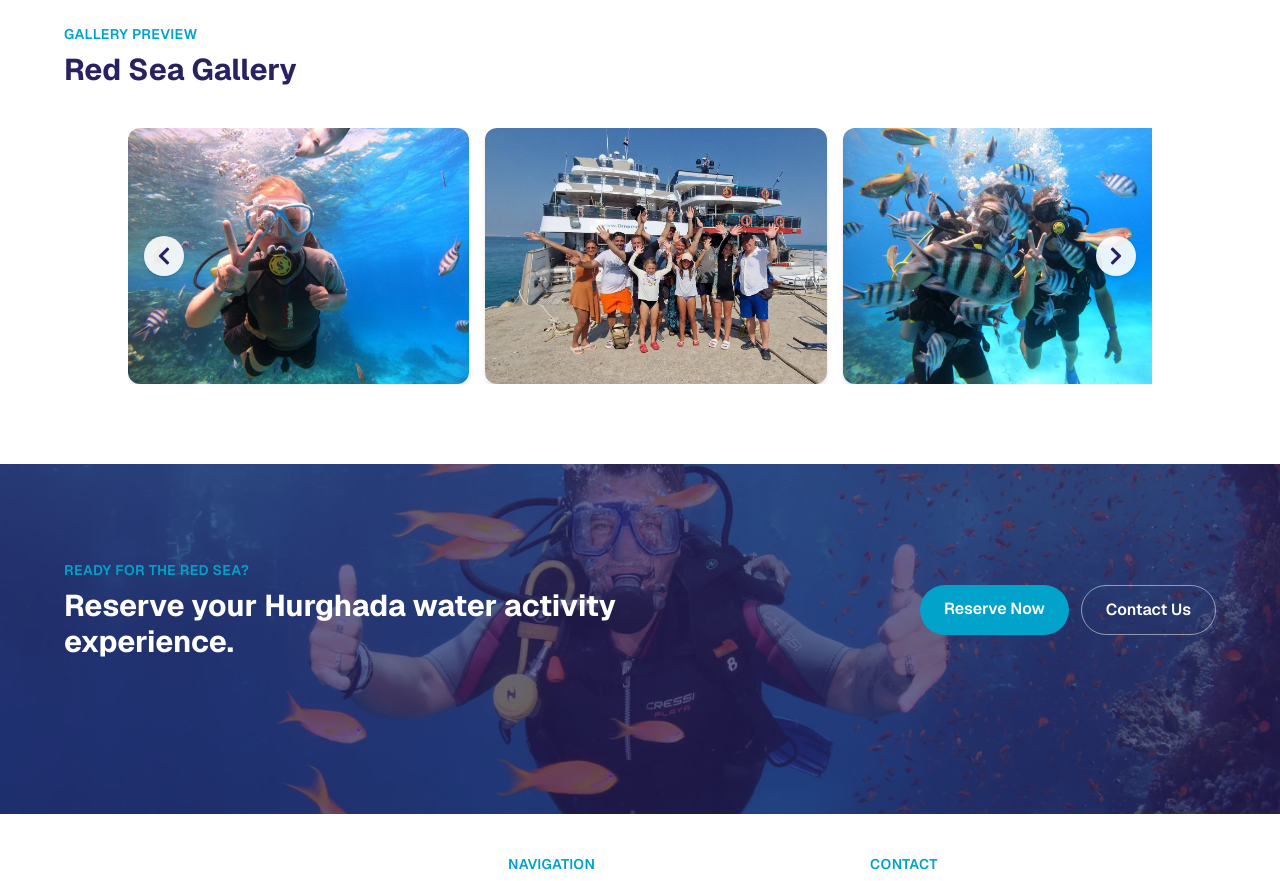
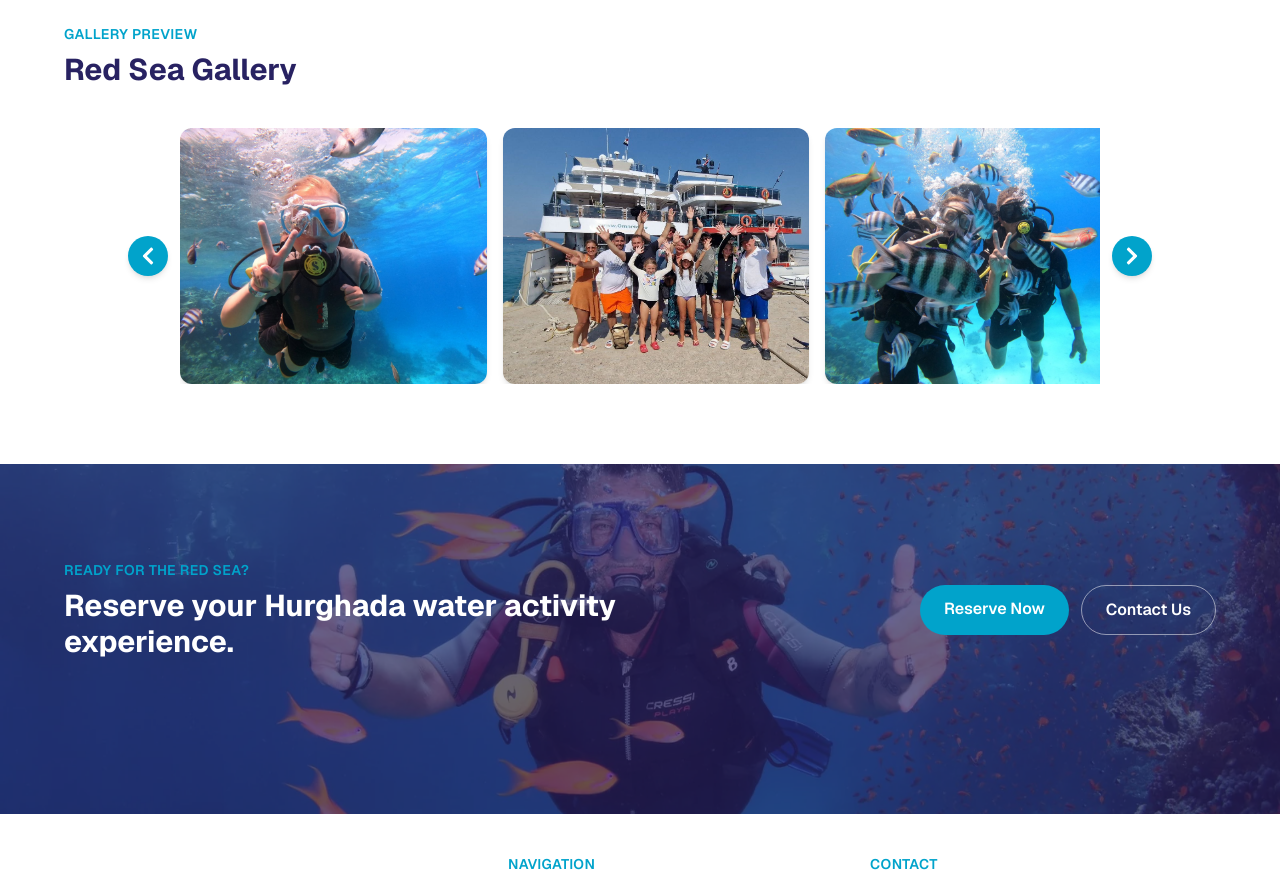
Before and after one commit to Word-of-Mouth-Marketing-agency/graquamarine, a Next.js app: page / in a window 1280 px wide. Shown: the part 2500-3381 px from the top of the page. Built offline with nearby package versions, Linux system fonts and the light colour scheme.

Commit message:
fix: repair gallery carousel controls

```diff
--- a/src/components/gallery/GalleryCarousel.tsx
+++ b/src/components/gallery/GalleryCarousel.tsx
@@ -48,11 +48,21 @@ export function GalleryCarousel() {
   }, []);
 
   return (
-    <div className="relative mx-auto mt-10 max-w-5xl">
+    <div className="mx-auto mt-10 max-w-5xl">
+      <div className="flex items-center gap-3">
+        <button
+          onClick={scrollPrev}
+          aria-label="Previous gallery images"
+          className="flex h-10 w-10 shrink-0 items-center justify-center rounded-full bg-brand-aqua text-white shadow-md transition hover:bg-brand-navy focus-visible:outline focus-visible:outline-2 focus-visible:outline-offset-2 focus-visible:outline-brand-aqua"
+        >
+          <FaChevronLeft aria-hidden="true" className="h-5 w-5" />
+        </button>
+
         <div
           ref={scrollRef}
-        className="flex gap-4 overflow-x-hidden scroll-smooth"
+          className="min-w-0 flex-1 overflow-x-auto scroll-smooth"
         >
+          <div className="flex gap-4">
             {galleryImages.map((img) => (
               <div
                 key={img.src}
@@ -68,21 +78,16 @@ export function GalleryCarousel() {
               </div>
             ))}
           </div>
+        </div>
 
-      <button
-        onClick={scrollPrev}
-        aria-label="Previous gallery images"
-        className="absolute left-2 top-1/2 -translate-y-1/2 flex h-10 w-10 items-center justify-center rounded-full bg-white/90 text-brand-navy shadow-md transition hover:bg-brand-aqua hover:text-white focus-visible:outline focus-visible:outline-2 focus-visible:outline-offset-2 focus-visible:outline-brand-aqua sm:left-4"
-      >
-        <FaChevronLeft aria-hidden="true" className="h-5 w-5" />
-      </button>
         <button
           onClick={scrollNext}
           aria-label="Next gallery images"
-        className="absolute right-2 top-1/2 -translate-y-1/2 flex h-10 w-10 items-center justify-center rounded-full bg-white/90 text-brand-navy shadow-md transition hover:bg-brand-aqua hover:text-white focus-visible:outline focus-visible:outline-2 focus-visible:outline-offset-2 focus-visible:outline-brand-aqua sm:right-4"
+          className="flex h-10 w-10 shrink-0 items-center justify-center rounded-full bg-brand-aqua text-white shadow-md transition hover:bg-brand-navy focus-visible:outline focus-visible:outline-2 focus-visible:outline-offset-2 focus-visible:outline-brand-aqua"
         >
           <FaChevronRight aria-hidden="true" className="h-5 w-5" />
         </button>
       </div>
+    </div>
   );
 }
```
Lines whose indentation alone changed are shown as unchanged.
